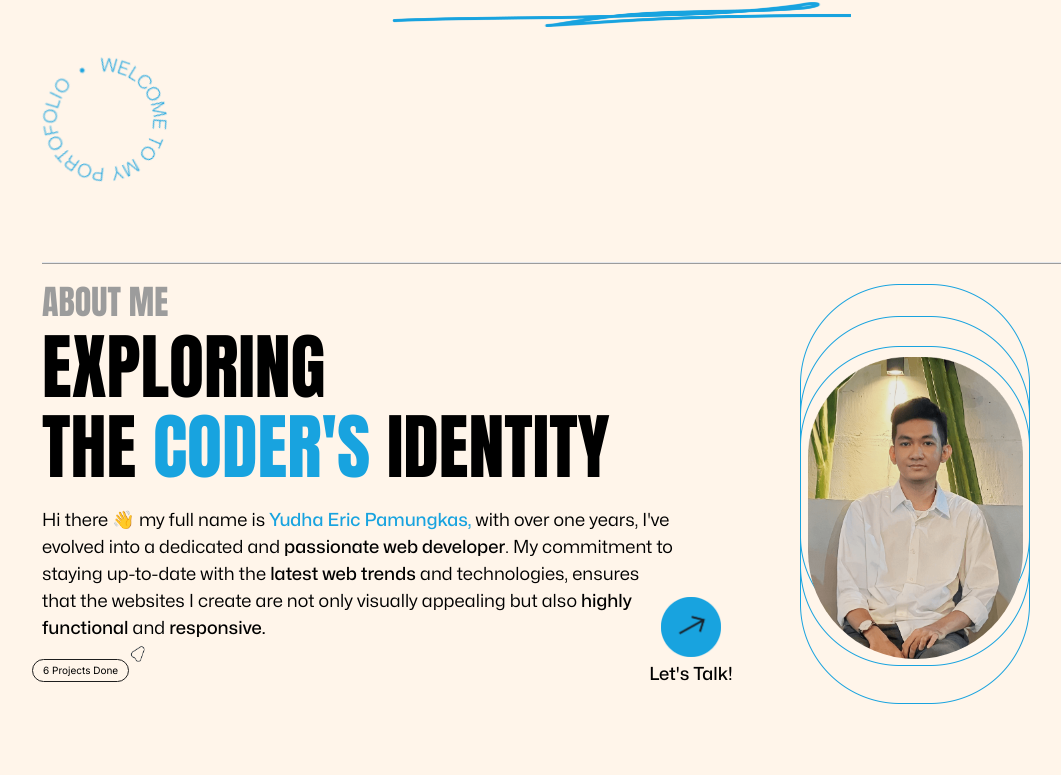
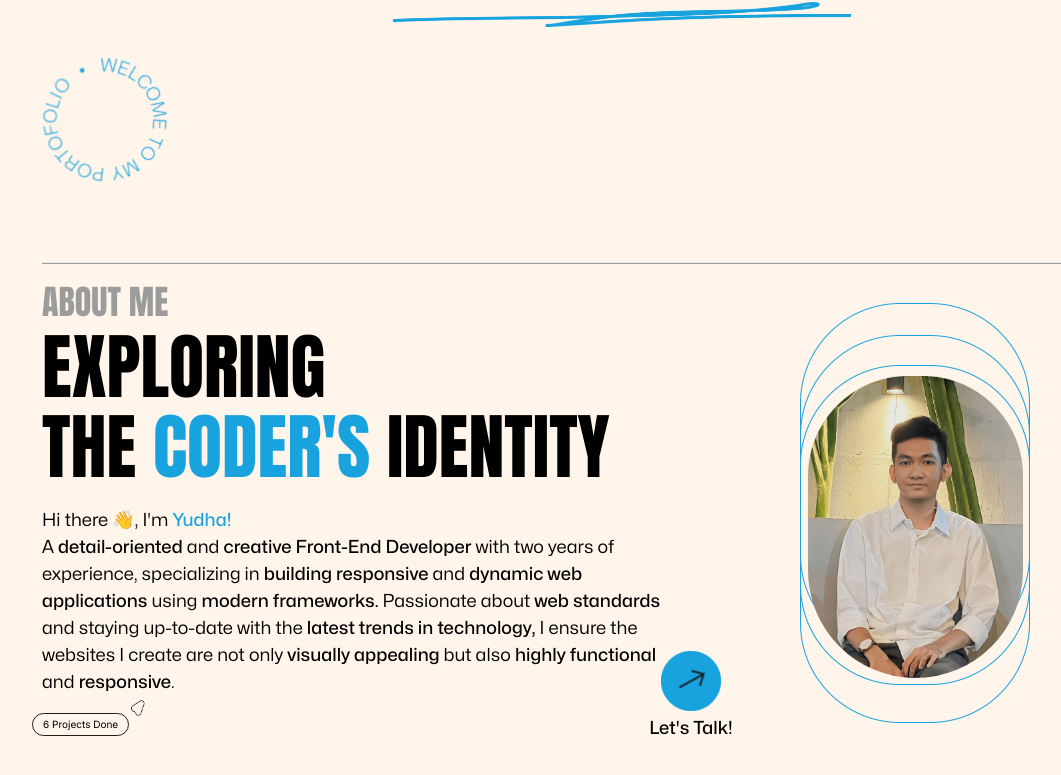
Before and after one commit to yudhaeric/portofolio, a Next.js app: page / in a window 1280 px wide. Shown: the part 353-1128 px from the top of the page, without its empty margins (86-1147 px from the left). Built offline with nearby package versions, Linux system fonts and the light colour scheme.

Commit message:
About: Update Summary

```diff
--- a/app/page.tsx
+++ b/app/page.tsx
@@ -82,15 +82,23 @@ export default function Home() {
                   height={127}
                 />
               </div>
-              <p className='text-[12px] mt-5 font-monaRegular desktop:text-[18px] desktop:w-[90%]'>
-                Hi there 👋 my full name is <span className='text-[#18A3DF] font-monaMedium'>Yudha Eric Pamungkas, </span>
-                with over one years, I&apos;ve evolved into a dedicated and
-                <span className='font-monaMedium'> passionate web developer</span>. My commitment to
-                staying up-to-date with the <span className='font-monaMedium'> latest web trends</span> and
-                technologies, ensures that the websites I create
-                are not only visually appealing but also
-                <span className='font-monaMedium'> highly functional </span> and <span className='font-monaMedium'>responsive.</span>
-              </p>
+              <div className='text-[12px] mt-5 font-monaRegular desktop:text-[18px] desktop:w-[90%]'>
+                <p>
+                  Hi there 👋, I&apos;m <span className='text-[#18A3DF] font-monaMedium'>Yudha! </span>
+                </p>
+                <p>
+                  A <span className='font-monaMedium'>detail-oriented</span> and
+                  <span className='font-monaMedium'> creative Front-End Developer</span> with two years of experience,
+                  specializing in <span className='font-monaMedium'>building responsive </span> and
+                  <span className='font-monaMedium'> dynamic web applications </span> using
+                  <span className='font-monaMedium'> modern frameworks. </span> Passionate about
+                  <span className='font-monaMedium'> web standards </span> and staying up-to-date with the
+                  <span className='font-monaMedium'> latest trends in technology, </span>
+                  I ensure the websites I create are not only <span className='font-monaMedium'> visually appealing </span>
+                  but also <span className='font-monaMedium'> highly functional </span> and
+                  <span className='font-monaMedium'> responsive</span>.
+                </p>
+              </div>
               <div className='flex gap-52 desktop:gap-[520px]'>
                 <div className='relative flex items-center mt-[-5px] ml-[-10px] desktop:mt-3'>
                   <p className='text-[8px] border border-[#1E1E1E] rounded-full px-[10px] py-[3px] desktop:text-[10px]'>6 Projects Done</p>
```
